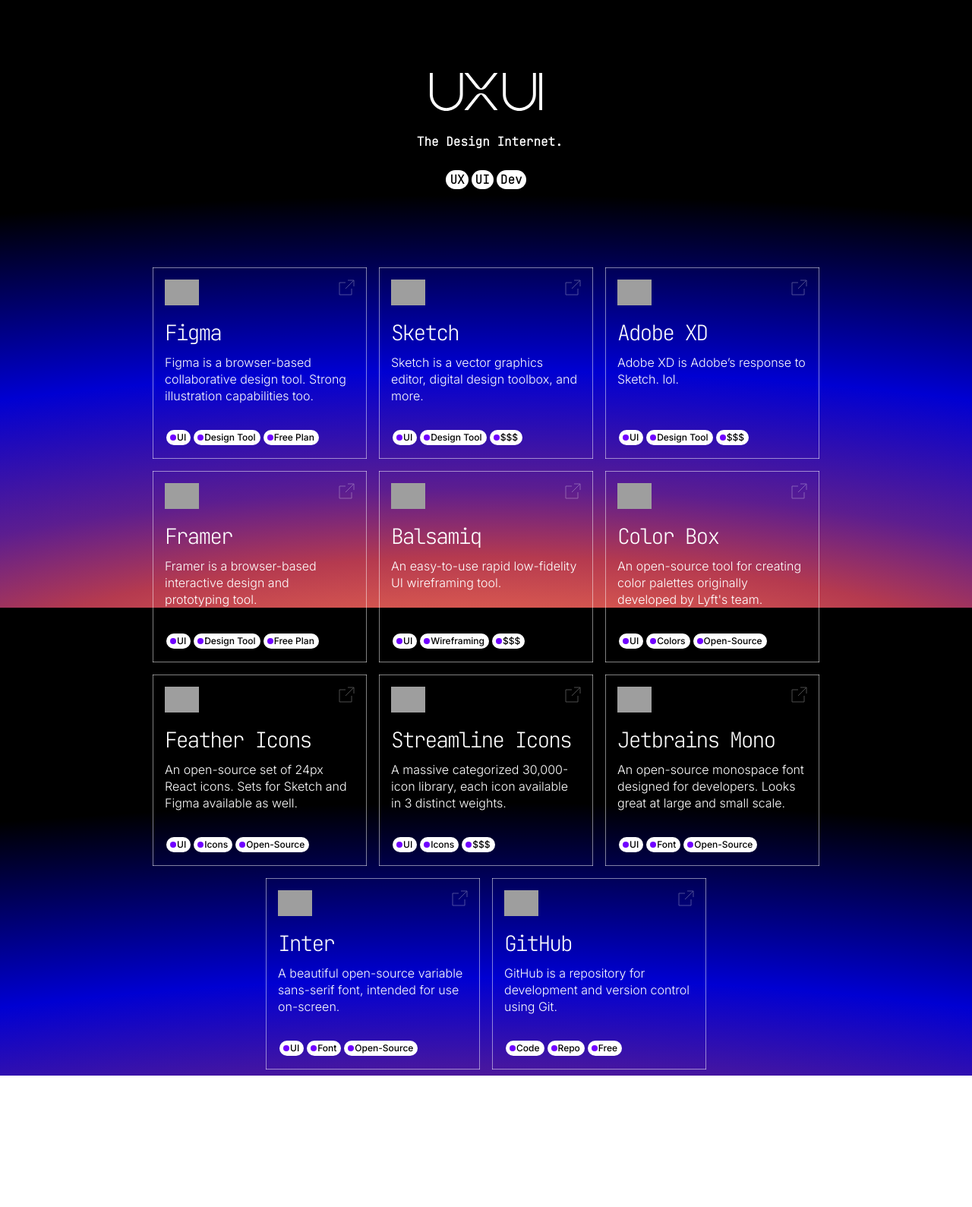
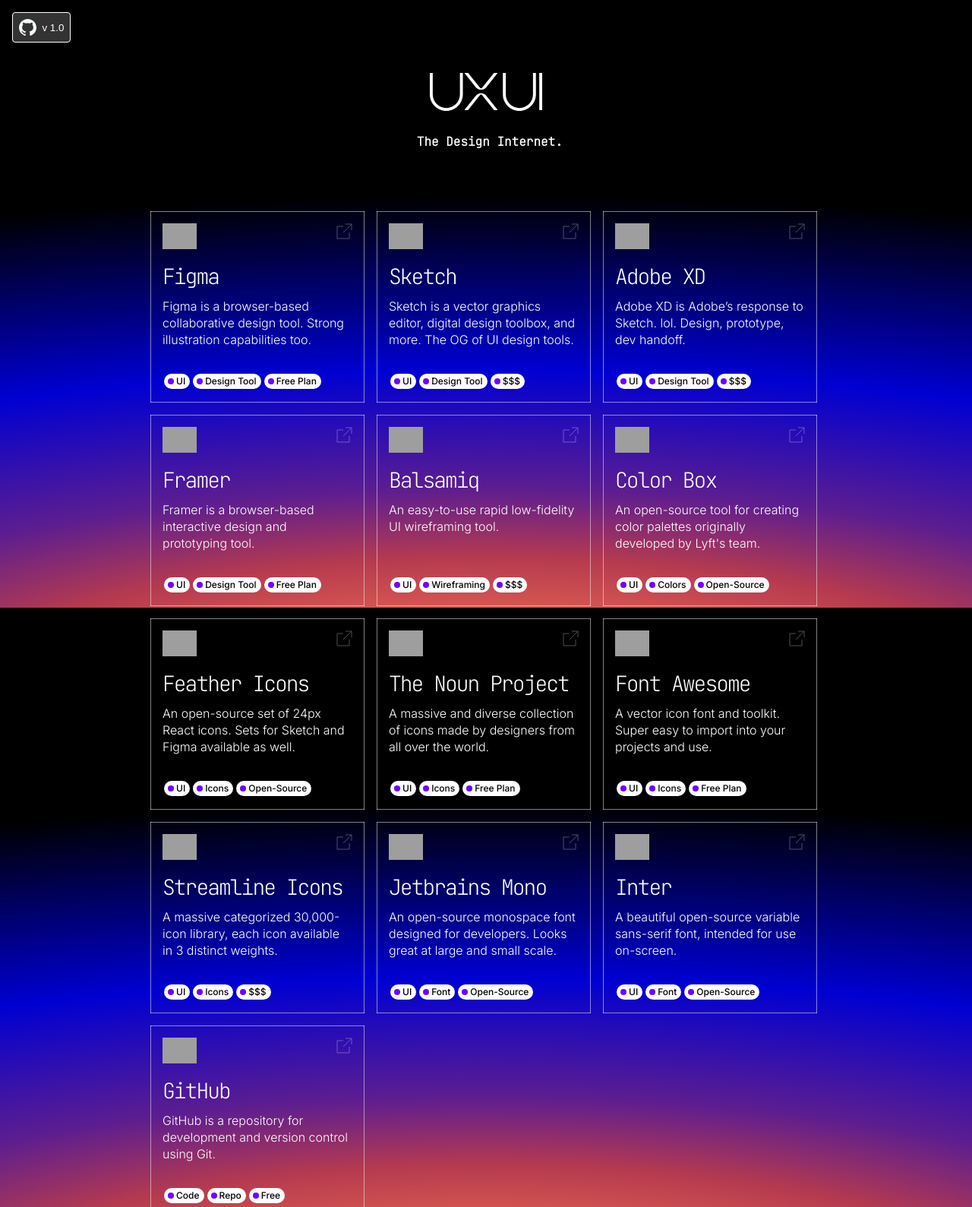
Before and after one commit to jordanstephensen/uxui, a Gatsby site: page / in a window 1280 px wide. Shown: the top 1589 px of the page at 76% size. Before the commit the page ends 1416 px from the top, so only its background shows below. Built offline with nearby package versions, Linux system fonts and the light colour scheme; Gatsby itself is replaced by a stand-in of ours; grey boxes are pictures that could not be loaded.

Commit message:
more shit

```diff
--- a/data/staticdata.json
+++ b/data/staticdata.json
@@ -18,7 +18,7 @@
             "category":"UI",
             "tag":"Design Tool",
             "cost":"$$$",
-            "children": "Sketch is a vector graphics editor, digital design toolbox, and more."
+            "children": "Sketch is a vector graphics editor, digital design toolbox, and more. The OG of UI design tools."
         },
         {
             "logo":"https://upload.wikimedia.org/wikipedia/commons/thumb/c/c2/Adobe_XD_CC_icon.svg/1024px-Adobe_XD_CC_icon.svg.png",
@@ -28,7 +28,7 @@
             "category":"UI",
             "tag":"Design Tool",
             "cost":"$$$",
-            "children": "Adobe XD is Adobe’s response to Sketch. lol."
+            "children": "Adobe XD is Adobe’s response to Sketch. lol. Design, prototype, dev handoff."
         },
         {
             "logo":"https://raw.githubusercontent.com/podo/awesome-framer/master/logo.png",
@@ -69,6 +69,26 @@
             "tag":"Icons",
             "cost":"Open-Source",
             "children": "An open-source set of 24px React icons. Sets for Sketch and Figma available as well."
+        },
+        {
+            "logo":"https://static.production.thenounproject.com/img/nounproject_logo.60e860f212a5.png",
+            "header":"The Noun Project",
+            "link":"https://thenounproject.com/",
+            "target":"_blank",
+            "category":"UI",
+            "tag":"Icons",
+            "cost":"Free Plan",
+            "children": "A massive and diverse collection of icons made by designers from all over the world."
+        },
+        {
+            "logo":"https://i0.wp.com/blog.fontawesome.com/wp-content/uploads/2019/07/avatar-blue-scale-0.5@2x.png?resize=1%2C1&ssl=1",
+            "header":"Font Awesome",
+            "link":"https://fontawesome.com/",
+            "target":"_blank",
+            "category":"UI",
+            "tag":"Icons",
+            "cost":"Free Plan",
+            "children": "A vector icon font and toolkit. Super easy to import into your projects and use."
         },
         {
             "logo":"https://www.saashub.com/images/app/service_logos/26/a214ae57b3aa/large.png?1560201270",
--- /dev/null
+++ b/src/components/button.css
@@ -0,0 +1,14 @@
+button {
+    display: flex;
+    flex-flow: row nowrap;
+    align-items: center;
+    color: white;
+    background-color: rgba(255, 255, 255, 0.2);
+    padding: 0.5rem;
+    border: 1px solid white;
+    border-radius: 0.25rem;
+}
+
+button p {
+    margin: 0;
+}
--- /dev/null
+++ b/src/components/button.js
@@ -0,0 +1,20 @@
+import PropTypes from "prop-types"
+import React from "react"
+
+import './button.css'
+
+const Button = ({ link, type, children }) => (
+  <form action={link}>
+    <button type={type}>
+        {children}
+    </button>
+  </form>
+)
+
+Button.propTypes = {
+    link: PropTypes.string,
+    type: PropTypes.string,
+    children: PropTypes.string,
+  }
+
+export default Button
--- a/src/components/card.css
+++ b/src/components/card.css
@@ -15,7 +15,7 @@
 card:hover {
     /* background: rgba(255, 255, 255, 0.15); */
     background: linear-gradient(180deg, rgba(255, 255, 255, 0.15) 0%, rgba(255, 255, 255, 0.10) 100%);
-    box-shadow: inset 0px 0px 0px 20px rgba(255, 255, 255, 0), inset 0px 0px 30px rgba(255, 255, 255, 0.1);
+    box-shadow: inset 0px 0px 0px 20px rgba(255, 255, 255, 0), 0px 0px 20px rgba(255, 255, 255, 0.05), inset 0px 0px 30px rgba(255, 255, 255, 0.15);
     border-radius: 16px;
     transition: 0.2s cubic-bezier(0.2, 0.8, 0.2, 1);
 }
@@ -90,9 +90,9 @@
 
 /* Media Queries */
 
-@media (max-width: 500px) {
+@media (max-width: 600px) {
 
     card {
-        border: 0.25px solid white;
+        width: 400px;
     }
 }
--- a/src/components/filter.css
+++ b/src/components/filter.css
@@ -1,8 +1,8 @@
 .filter {
-    color: black;
-    background: white;
+    color: white;
     padding: 2px 5px;
     margin: 2px;
+    border: 1px solid white;
     border-radius: 30px;
     display: inline;
 }
--- a/src/components/filter.js
+++ b/src/components/filter.js
@@ -3,13 +3,13 @@
 
 import './filter.css'
 
-const Fill = ({ label }) => (
+const Filter = ({ label }) => (
         <h4 className="filter">{label}</h4>
 )
 
-Fill.propTypes = {
+Filter.propTypes = {
   label: PropTypes.string,
   type: PropTypes.string,
 }
 
-export default Fill
+export default Filter
--- a/src/components/header.css
+++ b/src/components/header.css
@@ -2,13 +2,13 @@
     display: flex;
     flex-direction: column;
     align-items: center;
-    padding: 6rem;
+    padding: 2rem 0rem 4rem;
     max-width: 900px;
     margin: 0 auto;
 }
 
 #header__logo {
-    padding-bottom: 1rem;
+    margin-bottom: 1rem;
 }
 
 .header__filters {
--- a/src/components/header.js
+++ b/src/components/header.js
@@ -1,7 +1,7 @@
 import { Link } from "gatsby"
 import PropTypes from "prop-types"
 import React from "react"
-import Filter from "../components/filter"
+// import Filter from "../components/filter"
 import logo from "../images/uxui-logo.svg"
 
 import './header.css'
@@ -36,12 +36,15 @@
             <img id="header__logo" src={logo} alt="UXUI"/>
         </Link>
         <h4>&nbsp;The Design Internet.</h4>
-        <div className="header__filters">
-          <Filter label="UX" />
-          <Filter label="UI" />
-          <Filter label="Dev" />
-        </div>
-
+        {/* <div className="header__filters">
+          <Filter label="Design Tools" />
+          <Filter label="Design Systems" />
+          <Filter label="Color" />
+          <Filter label="Icons" />
+          <Filter label="Fonts" />
+          <Filter label="Accessibility" />
+          <Filter label="User Experience" />
+        </div> */}
     </div>
     )
   };
--- a/src/components/layout.css
+++ b/src/components/layout.css
@@ -35,7 +35,6 @@
 main {
   display: flex;
   flex-flow: row wrap;
-  justify-content: center;
   flex: 1 0 auto;
 }
 
@@ -120,13 +119,15 @@
 
 /* Media Queries */
 
-@media (max-width: 500px) {
-  #name {
-      display: none;
+@media (max-width: 900px) {
+  site {
+    max-width: 600px;
   }
+}
 
-  #animatedbackground {
-    display: none;
+@media (max-width: 600px) {
+  site {
+    max-width: 400px;
   }
 }
 
--- a/src/components/layout.js
+++ b/src/components/layout.js
@@ -9,6 +9,7 @@
 import PropTypes from "prop-types"
 import { useStaticQuery, graphql } from "gatsby"
 import Header from "../components/header"
+import Topbar from "../components/topbar"
 
 import "./layout.css"
 
@@ -24,12 +25,15 @@
   `)
 
   return (
+    <>
+      <Topbar/>
       <site>
         <Header siteTitle={data.site.siteMetadata?.title || `Title`} />
         <div>
           <main>{children}</main>
         </div>
       </site>
+    </>
   )
 }
 
--- a/src/components/pill.css
+++ b/src/components/pill.css
@@ -21,6 +21,7 @@
     border-radius: 8px;
     background-color: #7000FF;
     box-shadow: inset 0px 0px 1px rgba(0, -1, 0, 0.1);
+    margin-right: 0.125rem;
 }
 
 .pill-category--ux {
--- a/src/components/pill.js
+++ b/src/components/pill.js
@@ -12,10 +12,10 @@
 // ]);
 
 
-const Pill = ({ label }) => (
+const Pill = ({ label, color, type }) => (
         <div className="pill">
-          <svg width="8" height="8" viewBox="0 0 8 8" fill="none" xmlns="http://www.w3.org/2000/svg">
-           <circle cx="4" cy="4" r="4" fill={"#7000FF"}/>
+          <svg className="pill__sphere" width="8" height="8" viewBox="0 0 8 8" fill="none" xmlns="http://www.w3.org/2000/svg">
+           <circle cx="4" cy="4" r="4"/>
           </svg>
           <h6 id="pill__text">{label}</h6>
         </div>
@@ -23,6 +23,7 @@
 
 Pill.propTypes = {
   label: PropTypes.string,
+  color: PropTypes.string,
   type: PropTypes.string,
 }
 
--- /dev/null
+++ b/src/components/topbar.css
@@ -0,0 +1,7 @@
+topbar {
+    height: 2rem;
+    display: flex;
+    flex-flow: row nowrap;
+
+    padding: 1rem;
+}
--- /dev/null
+++ b/src/components/topbar.js
@@ -0,0 +1,20 @@
+import { Link } from "gatsby"
+import PropTypes from "prop-types"
+import React from "react"
+import Button from "../components/button"
+import github from "../images/github.svg"
+
+
+import './topbar.css'
+
+const Topbar = ({ children }) => (
+  <topbar>
+    <div className="topbar__container--left">
+      <Button link="https://github.com/jordanstephensen/uxui"><img src={github} alt="Github logo"/> &nbsp; v 1.0</Button>
+    </div>
+  </topbar>
+)
+
+
+
+export default Topbar
```
Also changed, not shown: src/images/gatsby-astronaut.png (deleted), src/images/gatsby-icon.png (deleted), src/images/github.svg (added). Lines whose indentation alone changed are shown as unchanged.
